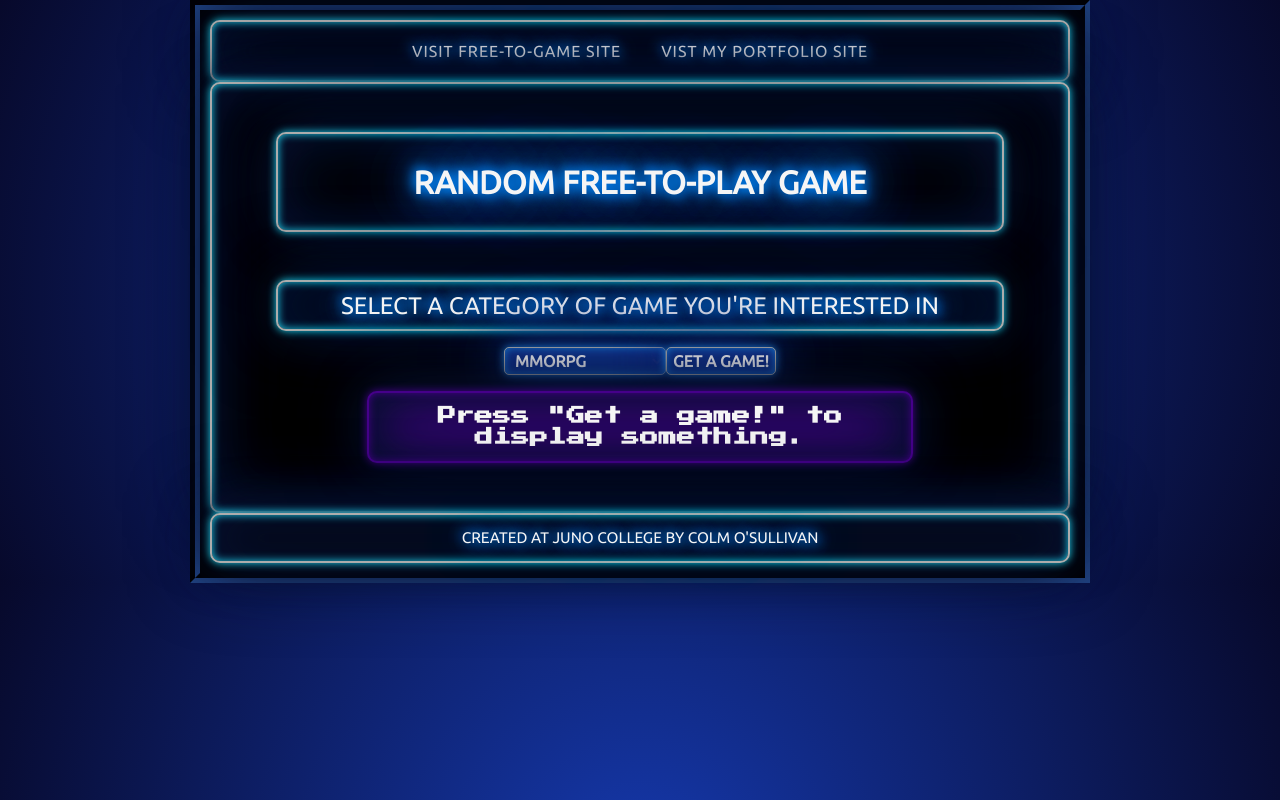
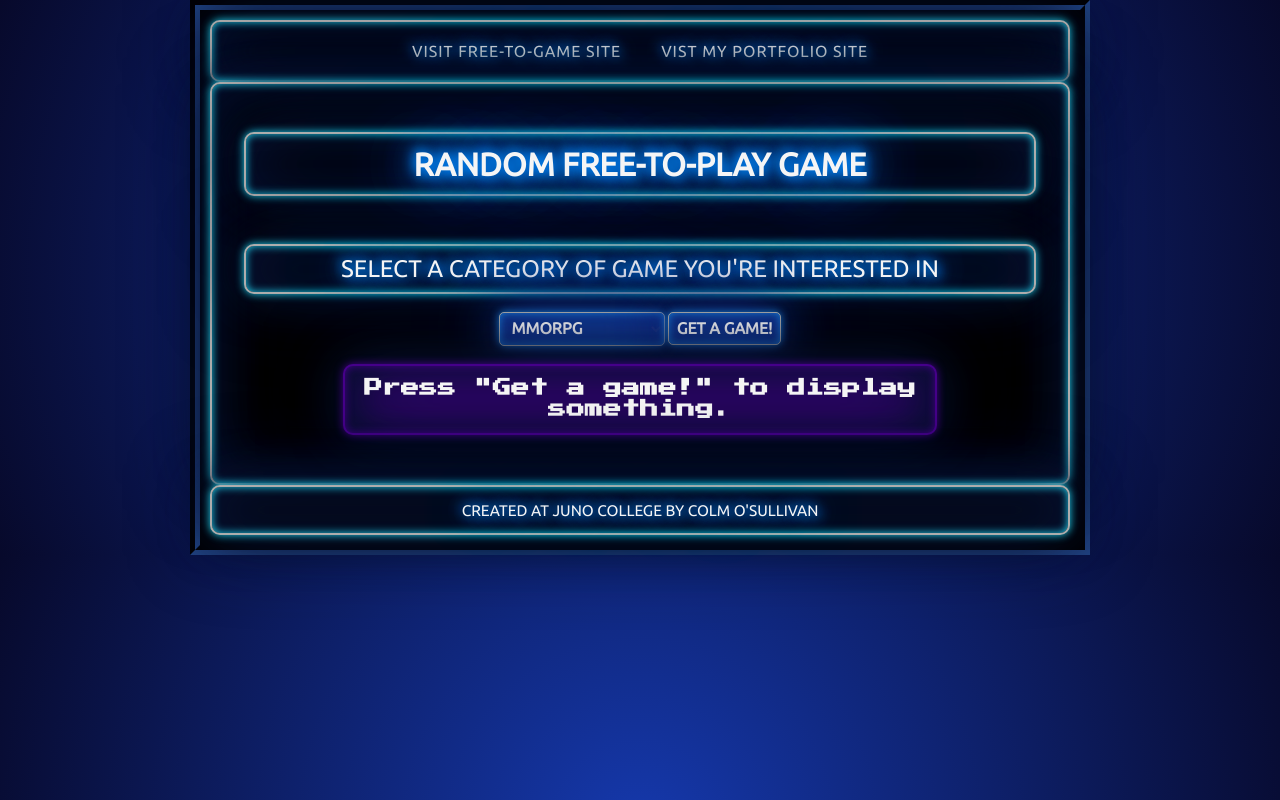
Before and after one commit to ColmOSullivan/project3, a React (Create React App) app: page / in a window 1280 px wide. Built offline with nearby package versions, Linux system fonts and the light colour scheme.

Commit message:
small changes

```diff
--- a/src/App.css
+++ b/src/App.css
@@ -101,6 +101,7 @@ a {
 
 h1 {
   font-size: calc(3rem + 1vw);
+  margin: 0.1em;
   padding: 0.5rem;
   text-transform: uppercase;
   text-shadow: -0.2rem -0.2rem 0.7rem #08f, 0.2rem 0.2rem 0.7rem #08f,
@@ -116,7 +117,7 @@ main {
   box-shadow: 0 0 0.5rem rgb(30, 210, 237), inset 0 0 0.5rem rgb(30, 210, 237),
     0 0 3rem rgb(6, 15, 44), inset 0 0 3rem rgb(6, 15, 44),
     0 0 5rem rgb(6, 15, 44), inset 0 0 5rem rgb(6, 15, 44);
-  padding: 3rem 4rem;
+  padding: 3rem 2rem;
 }
 
 .subText {
@@ -139,7 +140,8 @@ h2 {
 }
 .categorySelect {
   font-weight: bold;
-  padding: 3px 6px;
+  margin: 0.1rem;
+  padding: 6px 8px;
   border-radius: 5px;
   border: 1px solid rgb(173, 173, 173);
   font-family: "Ubuntu", sans-serif;
@@ -158,9 +160,9 @@ h2 {
 }
 
 .rollButton {
-  /* margin: 0.3rem; */
   font-weight: bold;
-  padding: 4px 6px;
+  margin: 0.1rem;
+  padding: 6px 8px;
   border-radius: 5px;
   border: 1px solid rgb(173, 173, 173);
   font-family: "Ubuntu", sans-serif;
--- a/src/Setup.css
+++ b/src/Setup.css
@@ -15,7 +15,6 @@ section {
 }
 h1 {
   font-size: 2em;
-  margin: 0.67em 0;
 }
 figcaption,
 figure,
```
